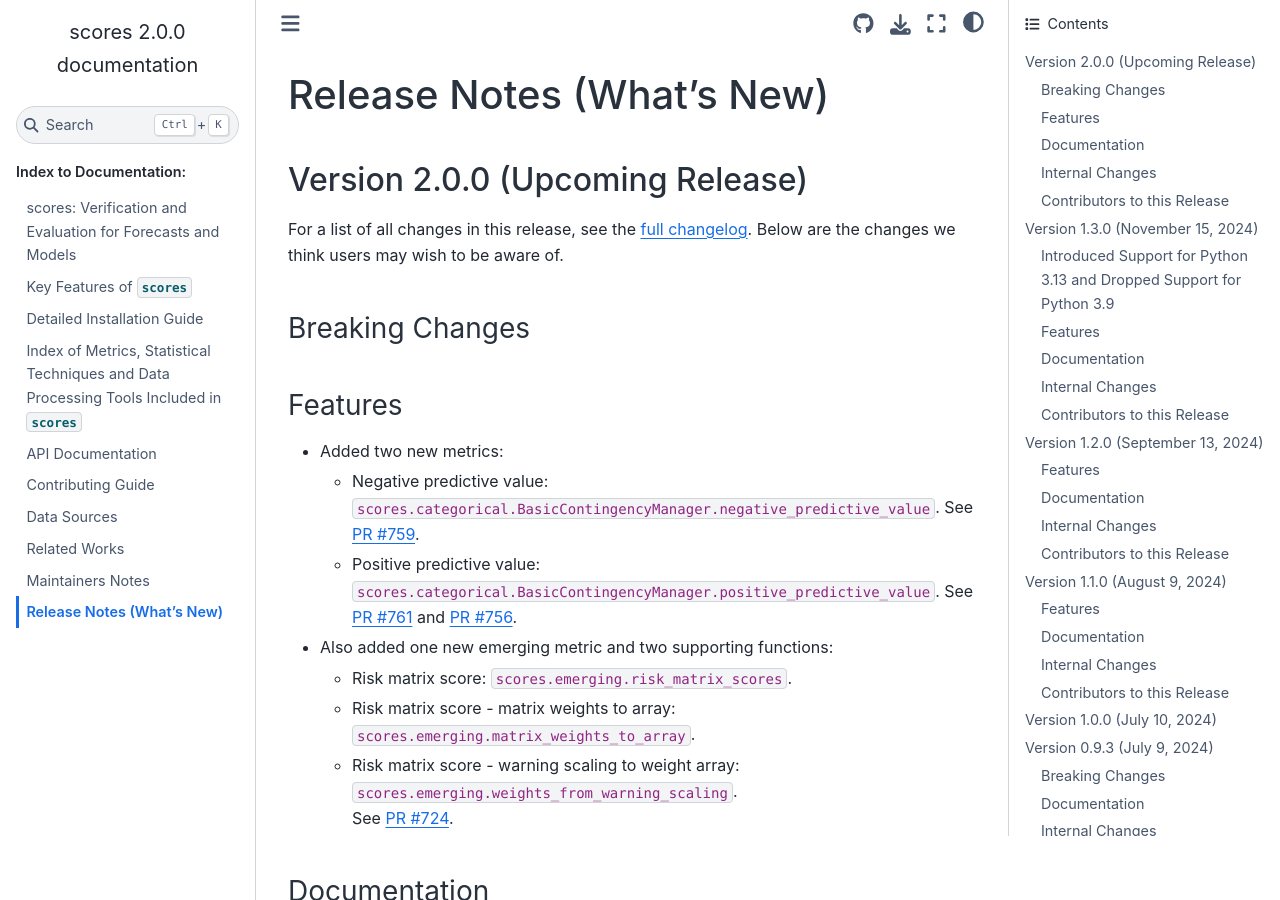
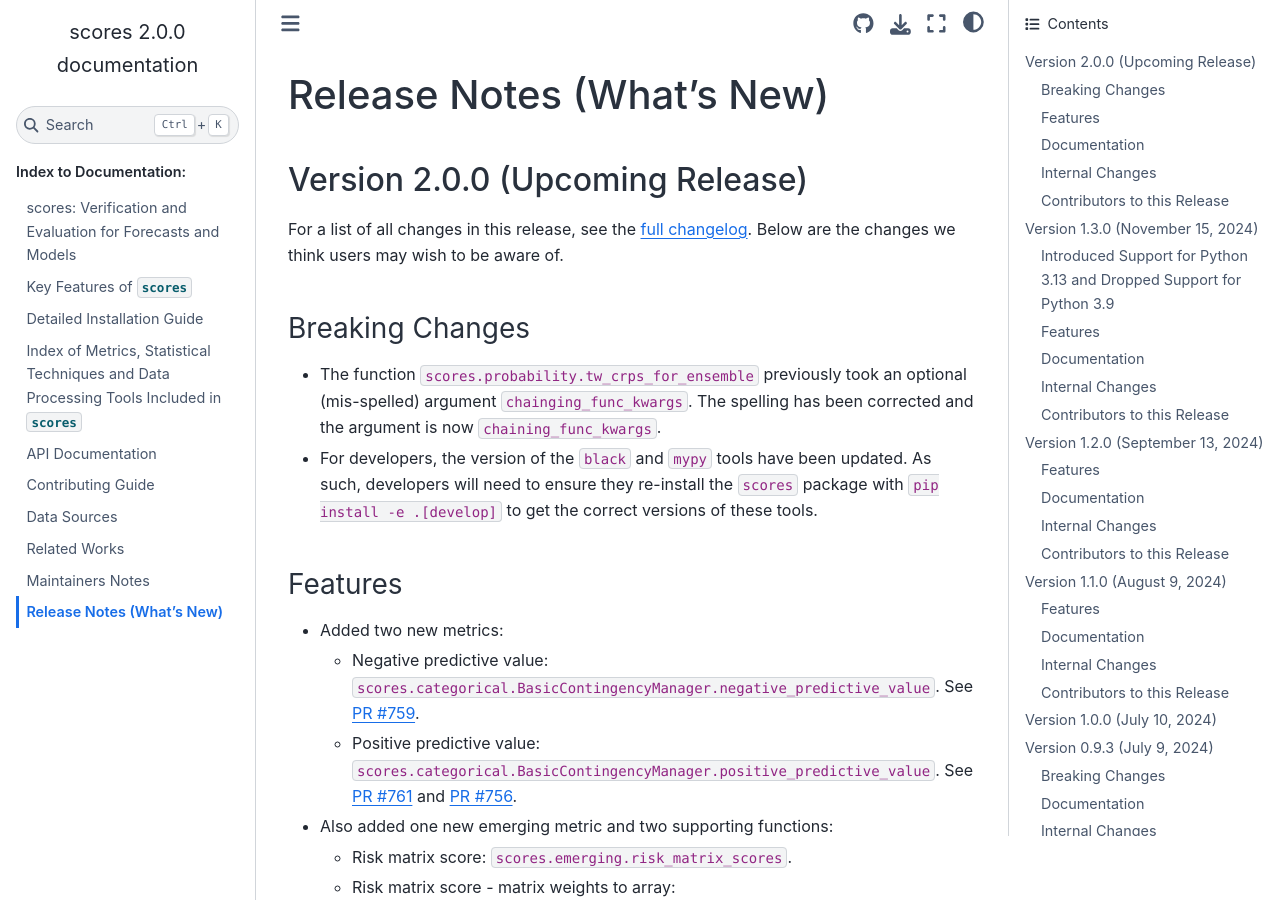
Before and after one commit to nci/scores, a Sphinx documentation site: the page built from docs/release_notes.md, in a window 1280 px wide and 900 px high. Built offline with Sphinx 7.4.7 and the Sphinx Book theme 1.1.4, drawn with Linux system fonts in a browser that asks for light colours; pages that are not in the unit, such as notebooks, are missing from menus.

Commit message:
Add wording for breaking changes

```diff
--- a/docs/release_notes.md
+++ b/docs/release_notes.md
@@ -5,6 +5,9 @@
 For a list of all changes in this release, see the [full changelog](https://github.com/nci/scores/compare/1.3.0...develop). Below are the changes we think users may wish to be aware of.
 
 ### Breaking Changes
+
+- The function `scores.probability.tw_crps_for_ensemble` previously took an optional (mis-spelled) argument `chainging_func_kwargs`. The spelling has been corrected and the argument is now `chaining_func_kwargs`.
+- For developers, the version of the `black` and `mypy` tools have been updated. As such, developers will need to ensure they re-install the `scores` package with `pip install -e .[develop]` to get the correct versions of these tools.
 
 ### Features
 
```
